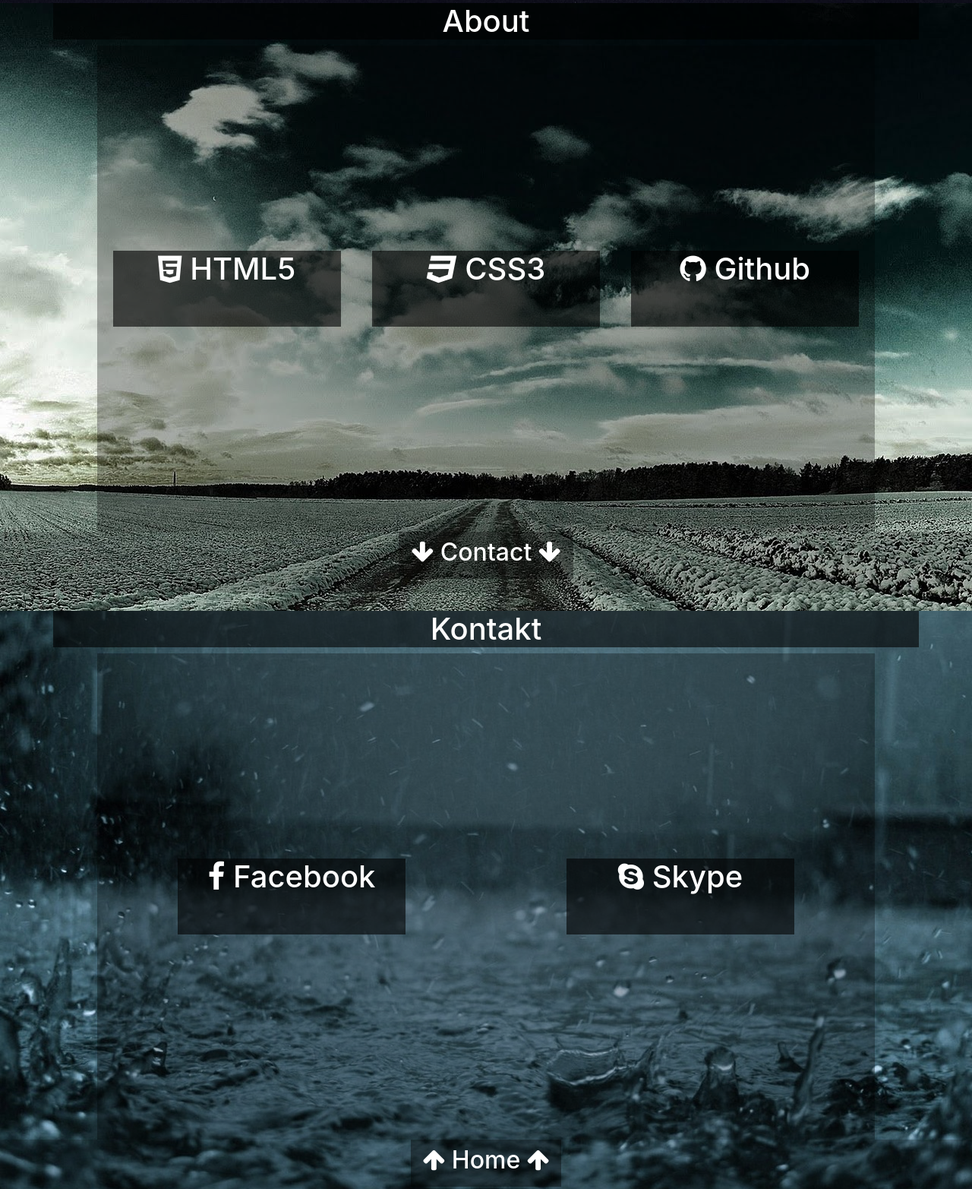
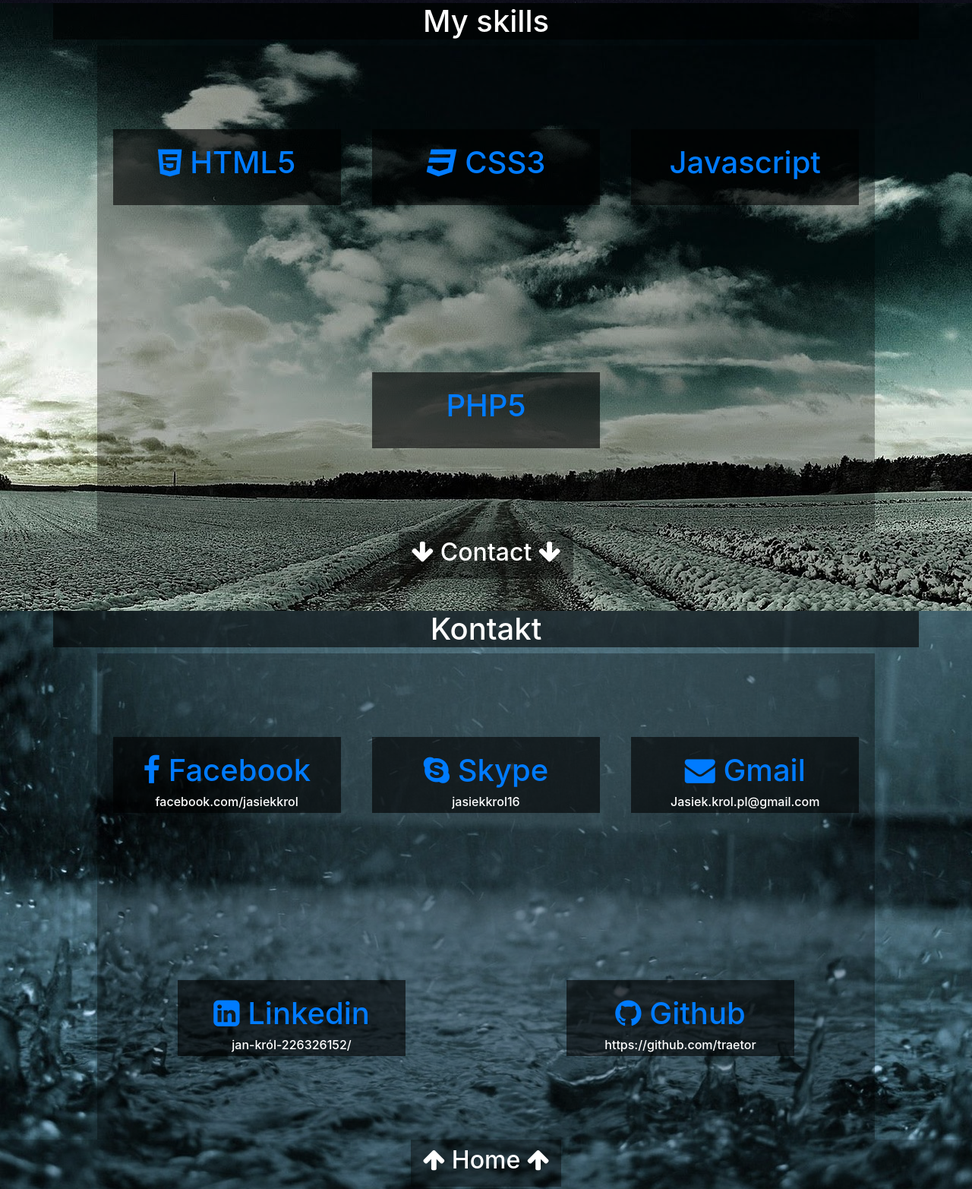
Before and after one commit to traetor/one-page-website, a plain HTML site: page index.html in a window 1280 px wide. Shown: the part 796-2361 px from the top of the page at 76% size. Drawn offline with Linux system fonts and the light colour scheme.

Commit message:
links-button

```diff
--- a/css/core.scss
+++ b/css/core.scss
@@ -207,18 +207,34 @@ body {
 
 .langu .box
 {
-  color: #fff;
+  color: #3b5998;
   border: none;
   border-radius: 0;
   background-color: rgba(0, 0, 0, .6);
   width: 300px;
   height: 100px;
   margin: auto;
+  padding: 20px;
+  text-decoration: none;
+}
+
+.langu a:hover
+{
+  color: #3b5998;
+  border: none;
+  border-radius: 0;
+  background-color: rgba(0, 0, 0, .9);
+  text-decoration: none;
 }
 
 .large_langu
 {
   font-size: 40px
+}
+
+.box_des
+{
+  color: #fff;
 }
 
 .about_footer
--- a/index.html
+++ b/index.html
@@ -53,28 +53,43 @@
 <!-- About -->
 <section id="about" class="about main">
     <div class="container text-center">
-        <h1>About</h1>
+        <h1>My skills</h1>
     </div>
     <div class="row langu">
         <div class="box">
             <div class="col-xl-12" class="box">
+                <a href="#">
                     <h3 class="large_langu"><i class="fa fa-html5" aria-hidden="true"></i>
                         HTML5
                     </h3>
+                </a>
             </div>
         </div>
         <div class="box">
             <div class="col-xl-12">
+                <a href="#">
                     <h3 class="large_langu"><i class="fa fa-css3" aria-hidden="true"></i>
                         CSS3
                     </h3>
+                </a>
             </div>
         </div>
         <div class="box">
             <div class="col-xl-12">
-            <h3 class="large_langu"><i class="fa fa-github" aria-hidden="true"></i>
-                Github
+                <a href="#">
+                    <h3 class="large_langu">
+                        Javascript
                     </h3>
+                </a>
+            </div>
+        </div>
+        <div class="box">
+            <div class="col-xl-12">
+                <a href="#">
+                    <h3 class="large_langu">
+                        PHP5
+                    </h3>
+                </a>
             </div>
         </div>
     </div>
@@ -97,16 +112,52 @@
     <div class="row langu">
         <div class="box">
             <div class="col-xl-12">
+                <a href="https://m.facebook.com/jasiekkrol" target="_blank">
                     <h3 class="large_langu"><i class="fa fa-facebook" aria-hidden="true"></i>
                         Facebook
                     </h3>
+                </a>
+                <span class="box_des"><h6>facebook.com/jasiekkrol</h6></span>
             </div>
         </div>
         <div class="box">
             <div class="col-xl-12">
+                <a href="callto://jasiekkrol16">
                     <h3 class="large_langu"><i class="fa fa-skype" aria-hidden="true"></i>
                         Skype
                     </h3>
+                </a>
+                <span class="box_des"><h6>jasiekkrol16</h6></span>
+            </div>
+        </div>
+        <div class="box">
+            <div class="col-xl-12">
+                <a href="#">
+                    <h3 class="large_langu"><i class="fa fa-envelope" aria-hidden="true"></i>
+                        Gmail
+                    </h3>
+                </a>
+                <span class="box_des"><h6>Jasiek.krol.pl@gmail.com</h6></span>
+            </div>
+        </div>
+        <div class="box">
+            <div class="col-xl-12">
+                <a href="https://www.linkedin.com/in/jan-kr%C3%B3l-226326152/" target="_blank">
+                    <h3 class="large_langu"><i class="fa fa-linkedin-square" aria-hidden="true"></i>
+                        Linkedin
+                    </h3>
+                </a>
+                <span class="box_des"><h6>jan-król-226326152/</h6></span>
+            </div>
+        </div>
+        <div class="box">
+            <div class="col-xl-12">
+                <a href="https://github.com/traetor" target="_blank">
+                    <h3 class="large_langu"><i class="fa fa-github" aria-hidden="true"></i>
+                        Github
+                    </h3>
+                </a>
+                <span class="box_des"><h6>https://github.com/traetor</h6></span>
             </div>
         </div>
     </div>
```
Also changed, not shown: css/core.css, 1 other file. Lines whose indentation alone changed are shown as unchanged.
